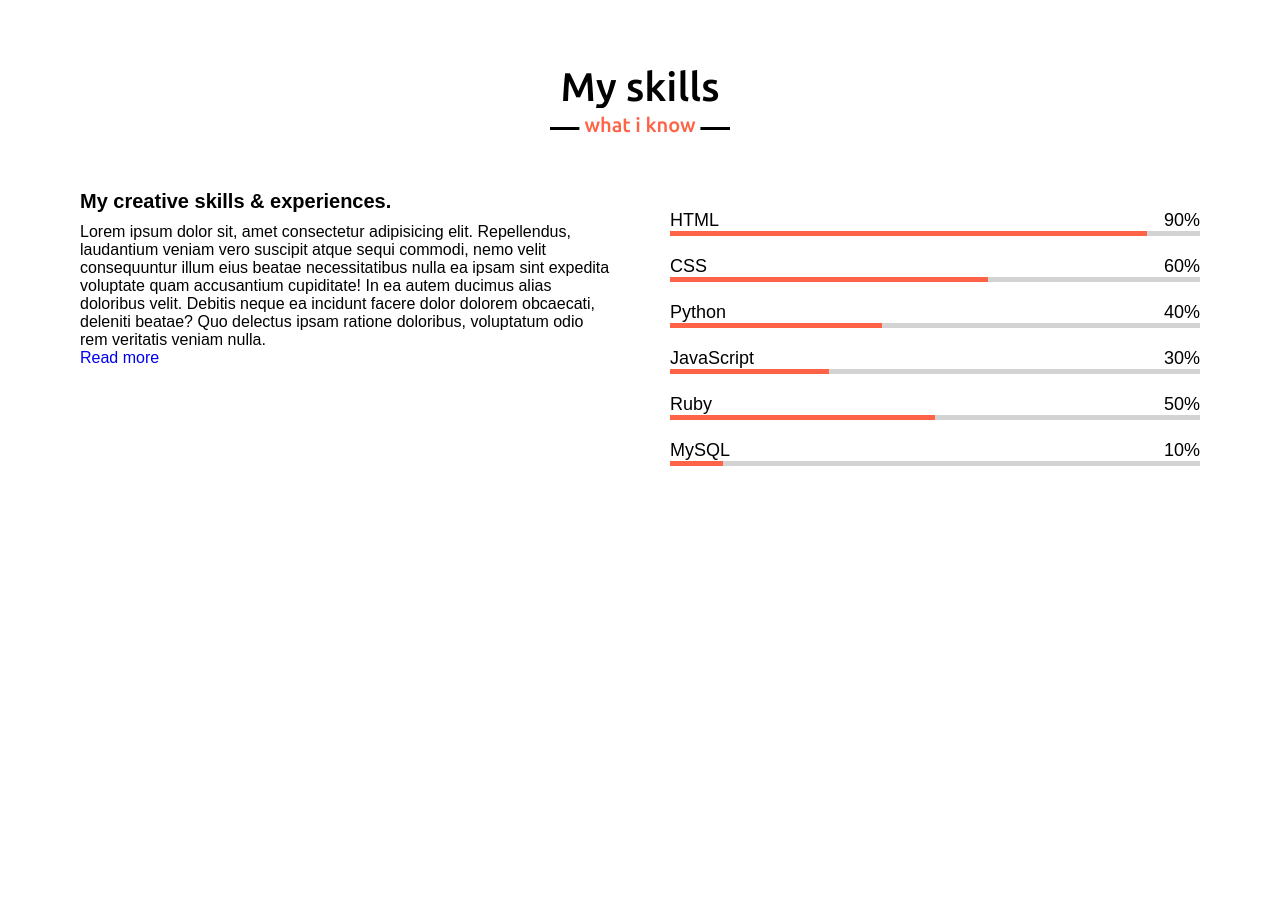
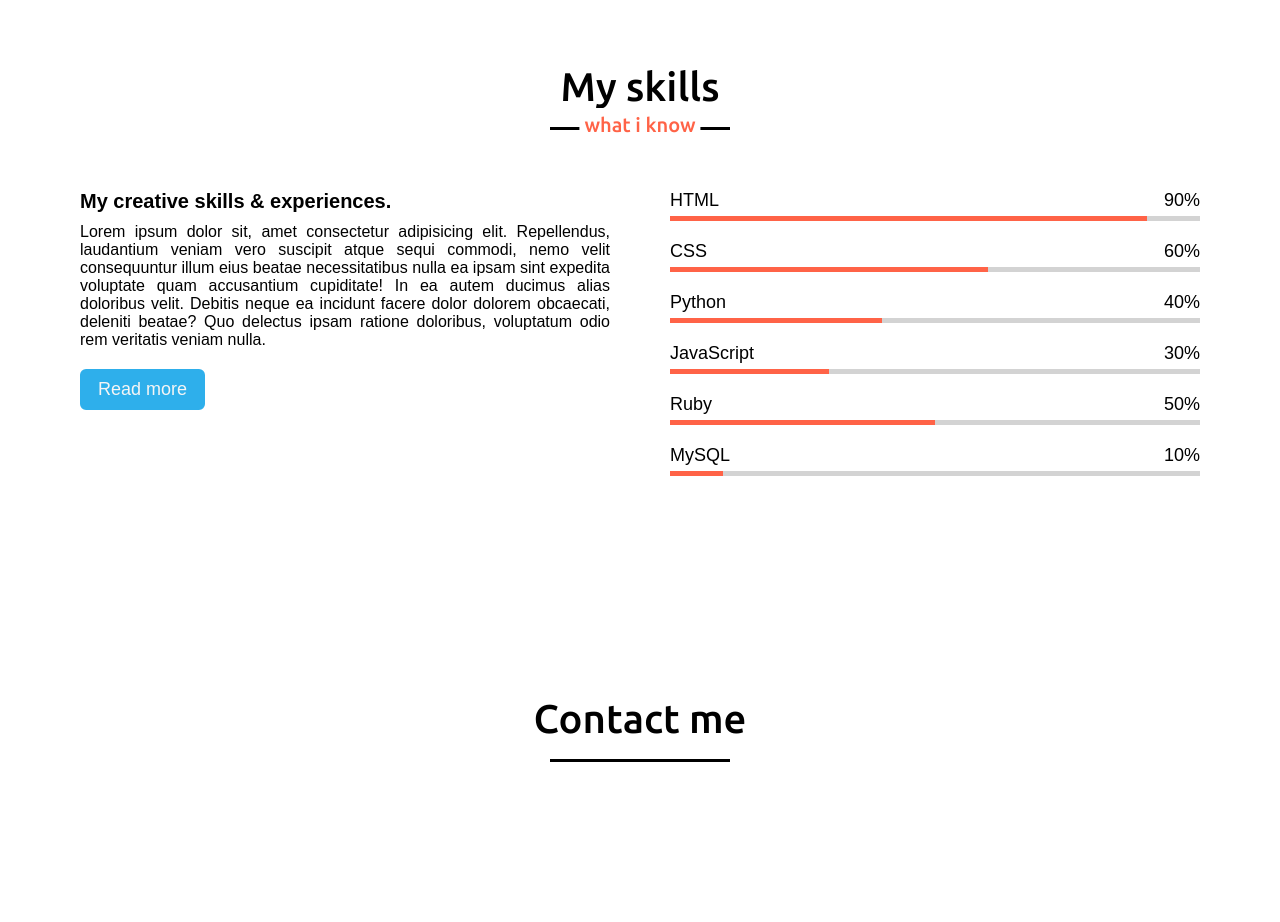
Before and after one commit to StephGut/portfolio, a plain HTML site: page index.html in a window 1280 px wide. Shown: the part 2348-3270 px from the top of the page. Before the commit the page ends 2914 px from the top, so only its background shows below. Drawn offline with nearby package versions, Linux system fonts and the light colour scheme; a web font is replaced by a local one.

Commit message:
start of contact section

```diff
--- a/index.html
+++ b/index.html
@@ -150,6 +150,12 @@
             </div>
         </div>
     </section>
+    <!-- contact section start -->
+    <section class="contact" id="contact">
+        <div class="max-width">
+            <h2 class="title">Contact me</h2>
+        </div>
+    </section>
 
     <script src="script.js"></script>
 </body>
--- a/style.css
+++ b/style.css
@@ -265,11 +265,31 @@ section .title::after{
     font-weight: 600;
     margin-bottom: 10px;
 }
+.skills .skills-content .left p{
+    text-align: justify;
+}
+.skills .skills-content .left a{
+    display: inline-block;
+    background:rgb(46, 175, 235);
+    color: whitesmoke;
+    font-size: 18px;
+    font-weight: 500;
+    padding: 8px 16px;
+    margin-top: 20px;
+    border-radius: 6px;
+    border: 2px solid rgb(46, 175, 235);
+    transition: all 0.3s ease;
+}
+.skills .skills-content .left a:hover{
+    color: rgb(46, 175, 235);
+    background: none;
+}
 .skills .skills-content .right .bars{
-    margin-top: 20px;
+    margin-bottom: 20px;
 }
 .skills .skills-content .right .info{
     display: flex;
+    margin-bottom: 5px;
     align-items: center;
     justify-content: space-between;
 }
@@ -390,8 +410,14 @@ section .title::after{
         width: calc(50% - 10px);
         margin-bottom: 20px;
     }
+    .skills .skills-content .column{
+        width: 100%;
+        margin-bottom: 35px;
+    }
+}
 
-}
+contact section styling
+
 
 @media (max-width: 650px){
     .max-width{
```
